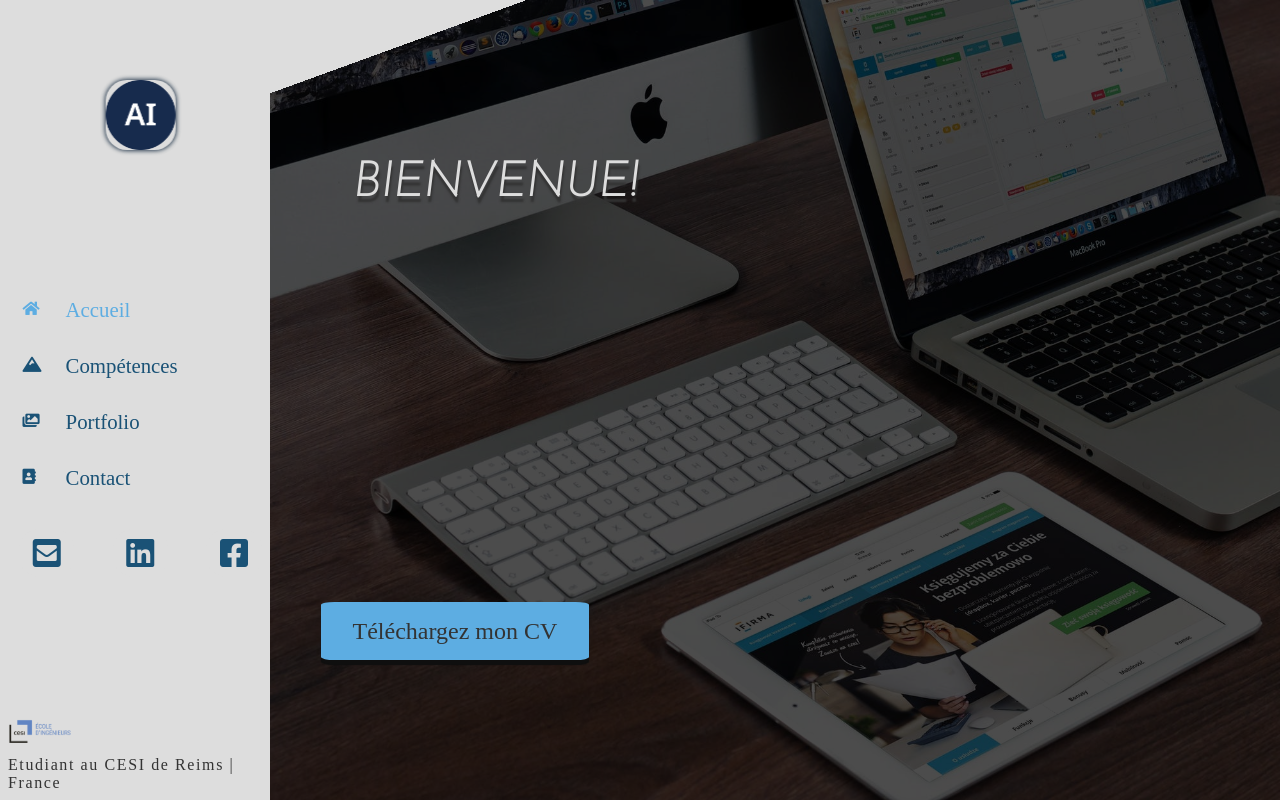
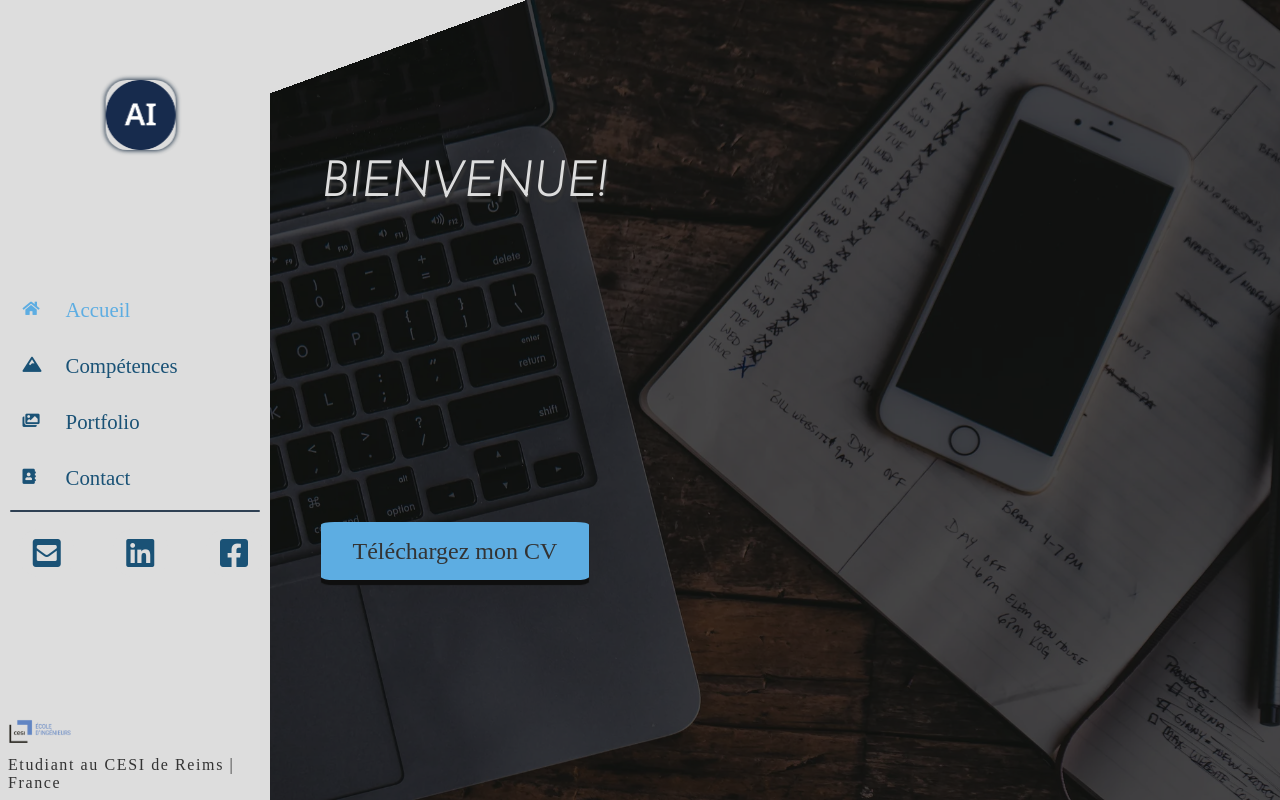
Before and after one commit to AHIsma/myWebsite, a React (Create React App) app: page /#/ in a window 1280 px wide. Built offline with nearby package versions, Linux system fonts and the light colour scheme; a web font is replaced by a local one.

Commit message:
MajorFrontUpdate1.4

```diff
--- a/src/Styles/components/_navigation.scss
+++ b/src/Styles/components/_navigation.scss
@@ -90,6 +90,15 @@
   .socialNetwork {
     grid-area: 3;
     position: relative;
+    &:before{
+      content: '';
+      position: absolute;
+      background: $color-4;
+      border-radius: 50px;
+      width: 250px;
+      height: .1em;
+      margin-left: .6em;
+    }
     ul {
       display: flex;
       @include verticalCenter;
--- a/src/Styles/pages/_home.scss
+++ b/src/Styles/pages/_home.scss
@@ -6,7 +6,7 @@
         position: absolute;
         height: 100%;
         width: inherit;
-        background: url('../../Img/bckgrnd3.jpeg') no-repeat center/cover;
+        background: url('../../Img/bckgrnd5.webp') no-repeat center/cover;
         z-index: -1;
         filter: brightness(30%);
       }
@@ -27,7 +27,7 @@
           font-size: 3rem;
           font-family: $font-3;
           color: $white;
-          padding: 0 2rem 5rem;
+          padding: 0 0rem 5rem;
           text-transform: uppercase;
           text-shadow: 1px 6px 2px $black;
           animation: showup 3s 1;
@@ -51,7 +51,7 @@
         }
 
         .pdf {
-          margin-top: 10rem;
+          margin-top: 5rem;
           a {
             font-size: 1.5rem;
             background: $color-3;
@@ -73,12 +73,16 @@
     .homeContent {
       background: linear-gradient(160deg, $white 6%, transparent 0%) !important;
       &:after {
-      background: url('../../Img/bckgrnd3.jpeg') no-repeat center/cover;
+      background: url('../../Img/bckgrnd5.webp') no-repeat center/cover;
       }
+      .content{
+        top: 10% !important;
         h1 {
+          padding: 1rem 0rem 1.5rem !important;
           font-size: 3rem !important;
         }
         h2 {
+          padding: 1rem 0.5rem 2rem !important;
           font-size: 1.8rem !important;
           animation: none !important;
         }
@@ -87,3 +91,4 @@
         }
       }
     }
+  }
```
Also changed, not shown: src/Img/bckgrnd5.webp (added), 1 other file (tests, documents, lock files or other folders). Lines whose indentation alone changed are shown as unchanged.
